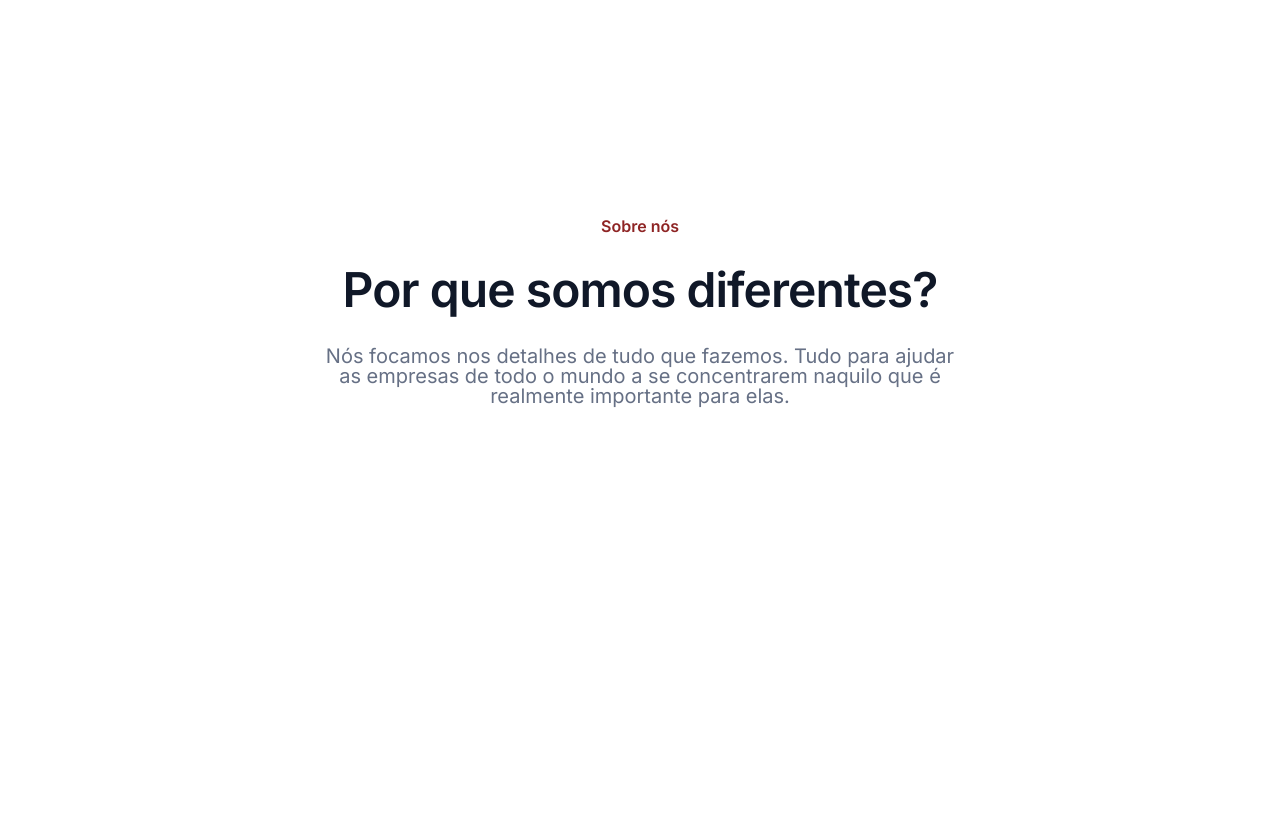
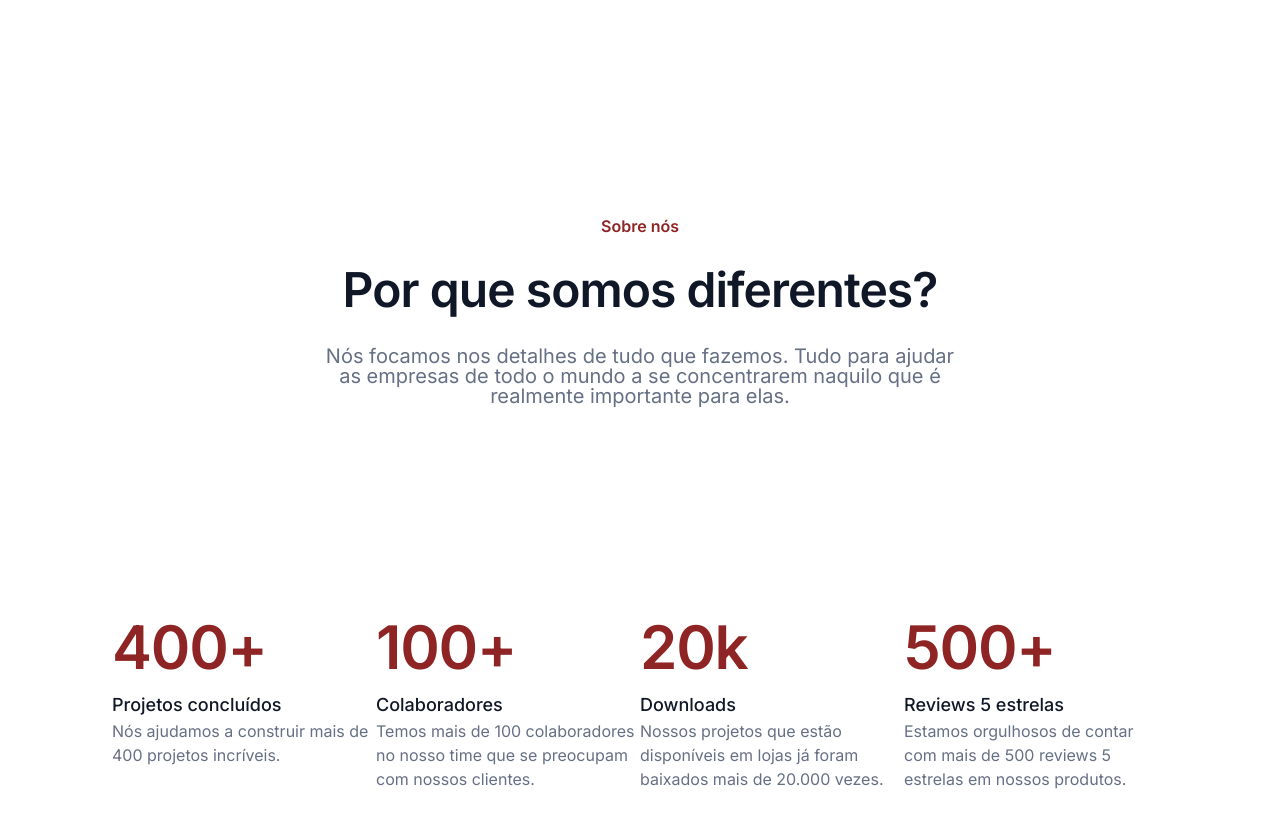
Before and after one commit to NobertoFerreiraFilho/7DC-HTML-CSS, a plain HTML site: page index.html in a window 1280 px wide. Shown: the part 84-912 px from the top of the page. Before the commit the page ends 800 px from the top, so only its background shows below. Drawn offline with Linux system fonts and the light colour scheme.

Commit message:
[7DC]0004 FEATURE/ Add and style stats 1440px

```diff
--- a/index.html
+++ b/index.html
@@ -51,6 +51,30 @@
           importante para elas.
         </p>
       </section>
+      <section class="stats">
+        <ul class="stats__list">
+            <li class="stats__item">
+                <h2 class="stats__title">400+</h2>
+                <p class="stats__subtitle">Projetos concluídos</p>
+                <p class="stats__text">Nós ajudamos a construir mais de 400 projetos incríveis.</p>
+            </li>
+            <li class="stats__item">
+                <h2 class="stats__title">100+</h2>
+                <p class="stats__subtitle">Colaboradores</p>
+                <p class="stats__text">Temos mais de 100 colaboradores no nosso time que se preocupam com nossos clientes.</p>
+            </li>
+            <li class="stats__item">
+                <h2 class="stats__title">20k</h2>
+                <p class="stats__subtitle">Downloads</p>
+                <p class="stats__text">Nossos projetos que estão disponíveis em lojas já foram baixados mais de 20.000 vezes.</p>
+            </li>
+            <li class="stats__item">
+                <h2 class="stats__title">500+</h2>
+                <p class="stats__subtitle">Reviews 5 estrelas</p>
+                <p class="stats__text">Estamos orgulhosos de contar com mais de 500 reviews 5 estrelas em nossos produtos.</p>
+            </li>
+        </ul>
+      </section>
     </main>
     <footer></footer>
   </body>
--- a/style.css
+++ b/style.css
@@ -1,5 +1,6 @@
 @import url('/styles/nav.css');
 @import url('/styles/banner.css');
+@import url('/styles/stats.css');
 
 :root{
     --vermelho: #8E2424;
--- /dev/null
+++ b/styles/stats.css
@@ -0,0 +1,38 @@
+.stats {
+  padding: 0 80px 6rem;
+}
+
+.stats__list {
+  display: flex;
+  padding: 0 2rem;
+  justify-content: space-between;
+}
+
+.stats__item {
+  display: flex;
+  flex-direction: column;
+  align-items: stretch;
+  width: 280px;
+}
+
+.stats__title {
+  font-weight: 600;
+  font-size: 60px;
+  line-height: 72px;
+  letter-spacing: -0.02em;
+  color: var(--vermelho);
+  padding-bottom: 0.5rem;
+}
+
+.stats__subtitle {
+  font-weight: 500;
+  font-size: 18px;
+  line-height: 28px;
+  color: var(--black);
+}
+
+.stats__text {
+  font-weight: 400;
+  line-height: 24px;
+  color: var(--gray);
+}
```
